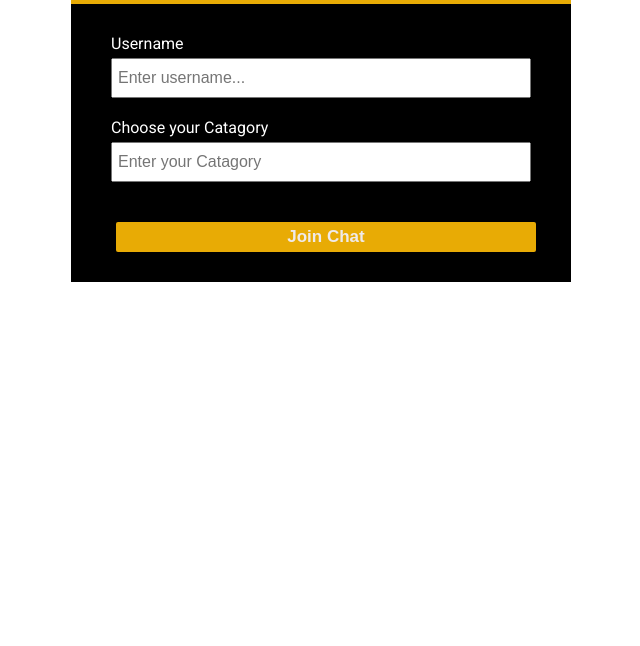
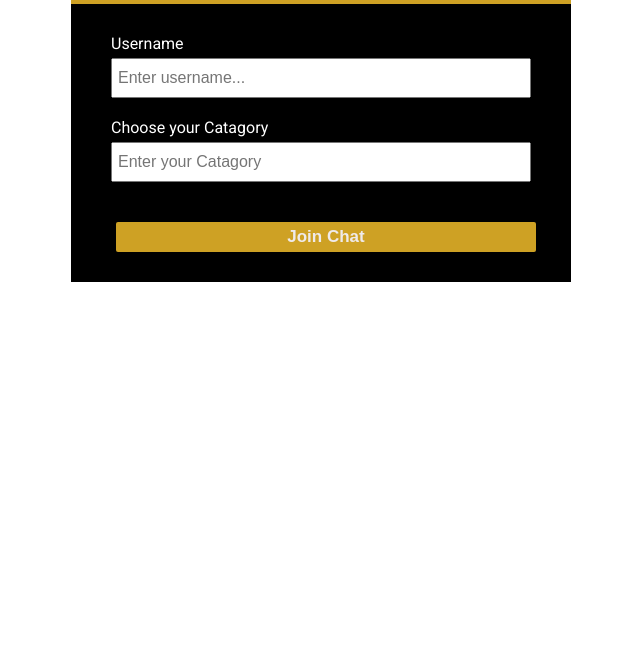
Before and after one commit to AnimeshSamal/chat, a website: page public/index.html in a window 1280 px wide. Shown: the part 154-800 px from the top of the page, without its empty margins (319-959 px from the left). Drawn offline with Linux system fonts and the light colour scheme.

Commit message:
Update style.css

```diff
--- a/public/css/style.css
+++ b/public/css/style.css
@@ -2,7 +2,7 @@
 
 :root {
 	--dark-color-a: #000000;
-	--dark-color-b: #e8ab05;
+	--dark-color-b: #CEA124;
 	--light-color: #ffffff;
 	--success-color: #58bd58;
 	--error-color: #ff0800;
```
